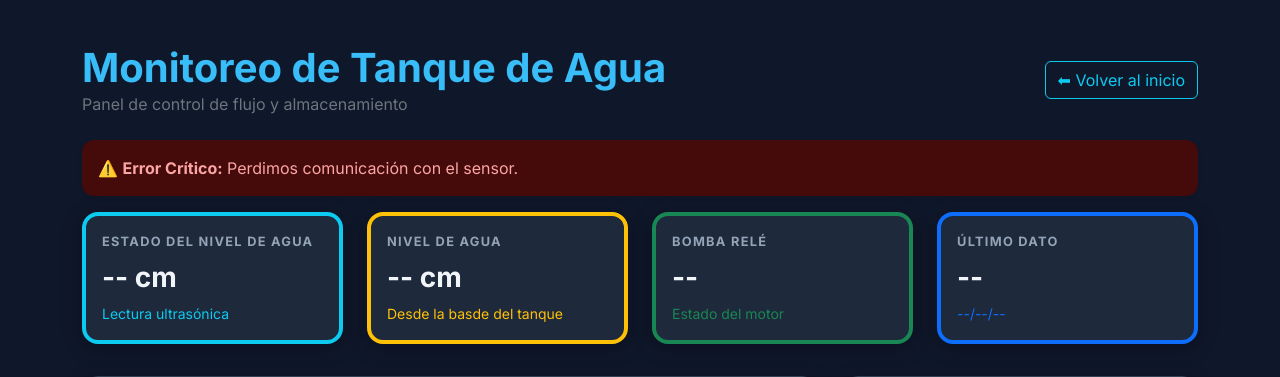
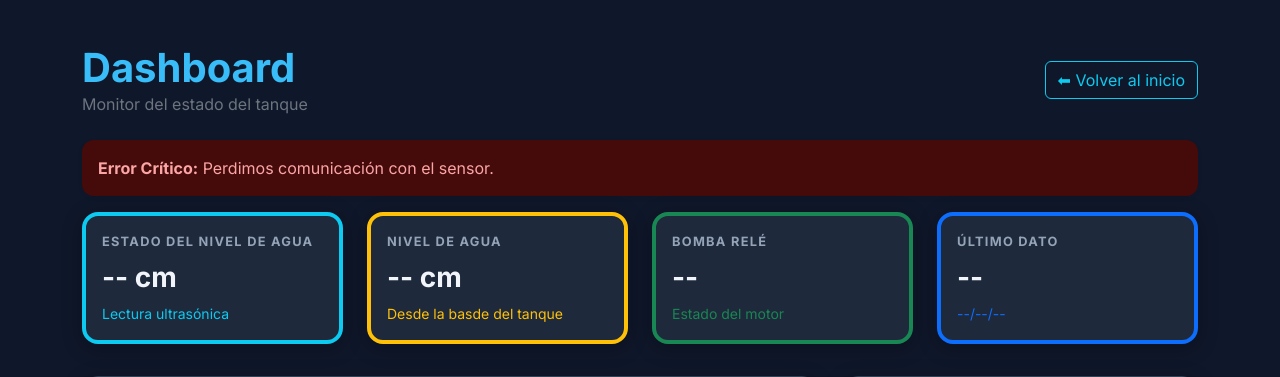
Before and after one commit to BrandonMostacero/Monitoreo_tanque_agua, a Flask app: page /dashboard in a window 1280 px wide. Shown: the top 377 px of the page. Run offline with Flask 3, Linux system fonts and the light colour scheme.

Commit message:
Update index.html

```diff
--- a/templates/index.html
+++ b/templates/index.html
@@ -122,8 +122,8 @@
 <div class="container py-4">
     <div class="row align-items-center mb-4">
         <div class="col-md-8">
-            <h1 class="fw-bold m-0" style="color: var(--accent-blue);">Monitoreo de Tanque de Agua</h1>
-            <p class="text-secondary m-0">Panel de control de flujo y almacenamiento</p>
+            <h1 class="fw-bold m-0" style="color: var(--accent-blue);">Dashboard</h1>
+            <p class="text-secondary m-0">Monitor del estado del tanque</p>
         </div>
 
         <div class="col-md-4 text-md-end">
@@ -134,7 +134,7 @@
     </div>
 
     <div class="alert alert-danger alert-error-conexion shadow-sm" role="alert">
-         ⚠️ <strong>Error Crítico:</strong> Perdimos comunicación con el sensor.
+        <strong>Error Crítico:</strong> Perdimos comunicación con el sensor.
     </div>
 
     <div class="row">
```
